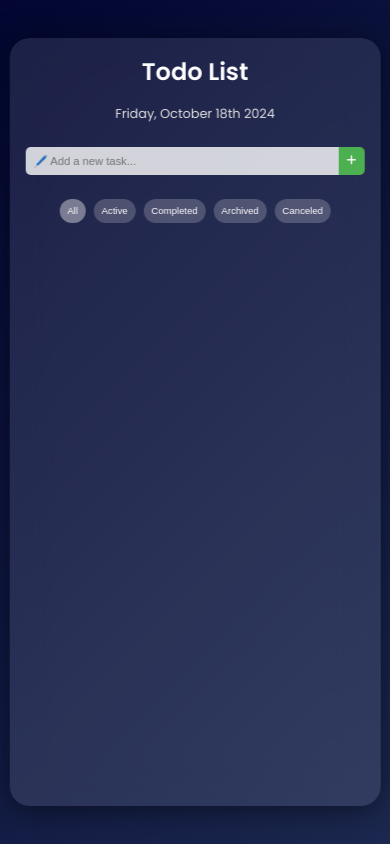
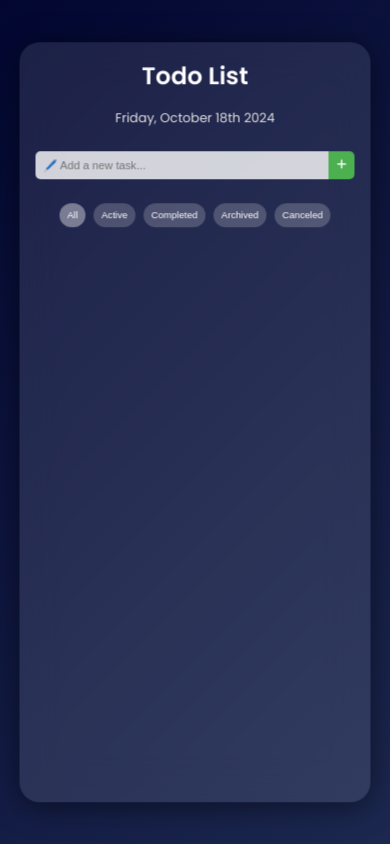
Before and after one commit to muhammedmuneerk/todoapp, a React (Create React App) app: page / in a window 390 px wide. Built offline with nearby package versions, Linux system fonts and the light colour scheme.

Commit message:
Update App css v 1.1a

```diff
--- a/src/App.css
+++ b/src/App.css
@@ -74,8 +74,8 @@ body {
 @media (max-width: 480px) {
   .app {
     padding: 1rem;
-    width: 95%;
-    height: 91vh;
+    width: 90%;
+    height: 90vh;
     font-size: 0.7rem;
   }
 }
```
